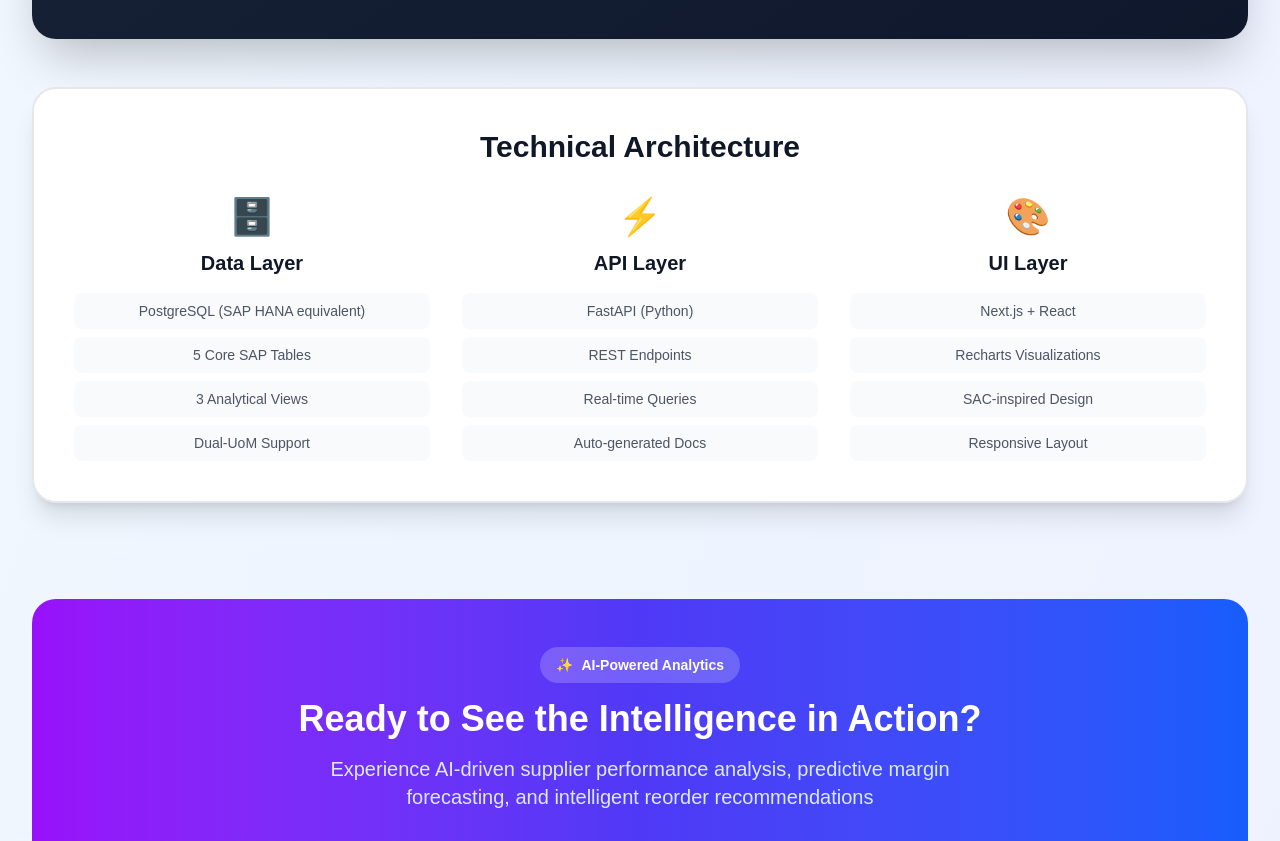
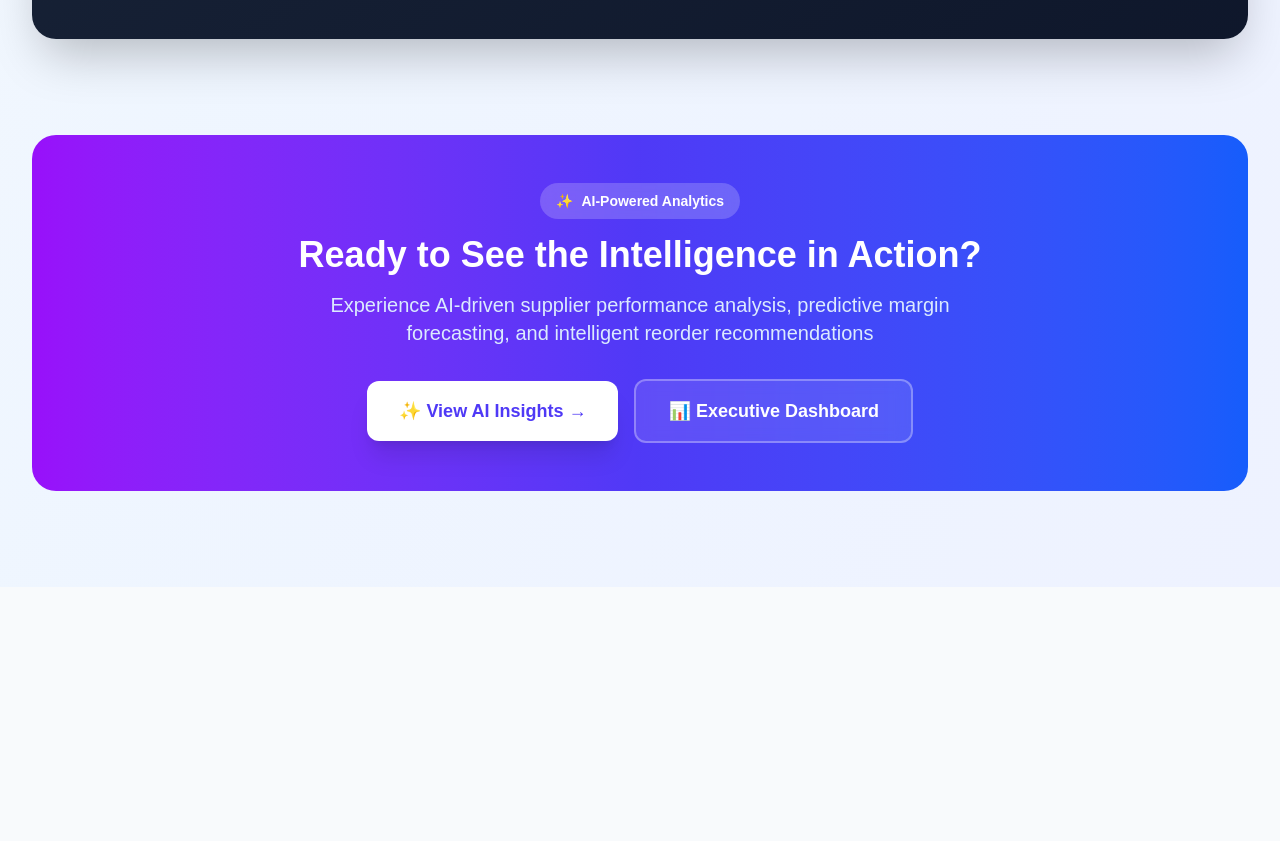
Before and after one commit to chadlmc1970/CatchWeight, a Next.js app in the folder frontend/: page / in a window 1280 px wide. Shown: the part 2837-3678 px from the top of the page. After the commit the page ends 3424 px from the top, so only its background shows below. Built offline with nearby package versions, Linux system fonts and the light colour scheme.

Commit message:
Remove Technical Architecture section from homepage
Simplified homepage by removing the Technical Architecture section
to focus more on business value and AI capabilities.

```diff
--- a/frontend/app/page.tsx
+++ b/frontend/app/page.tsx
@@ -320,46 +320,6 @@ export default function HomePage() {
           </div>
         </section>
 
-        {/* Technical Architecture */}
-        <section className="bg-white rounded-3xl p-10 shadow-xl border-2 border-gray-200">
-          <h2 className="text-3xl font-bold text-gray-900 mb-8 text-center">Technical Architecture</h2>
-
-          <div className="grid md:grid-cols-3 gap-8">
-            <TechStack
-              layer="Data Layer"
-              icon="🗄️"
-              technologies={[
-                "PostgreSQL (SAP HANA equivalent)",
-                "5 Core SAP Tables",
-                "3 Analytical Views",
-                "Dual-UoM Support"
-              ]}
-            />
-
-            <TechStack
-              layer="API Layer"
-              icon="⚡"
-              technologies={[
-                "FastAPI (Python)",
-                "REST Endpoints",
-                "Real-time Queries",
-                "Auto-generated Docs"
-              ]}
-            />
-
-            <TechStack
-              layer="UI Layer"
-              icon="🎨"
-              technologies={[
-                "Next.js + React",
-                "Recharts Visualizations",
-                "SAC-inspired Design",
-                "Responsive Layout"
-              ]}
-            />
-          </div>
-        </section>
-
         {/* CTA Section */}
         <section className="text-center py-12">
           <div className="bg-gradient-to-r from-purple-600 via-indigo-600 to-blue-600 rounded-3xl p-12 text-white relative overflow-hidden">
@@ -518,20 +478,3 @@ function BDCStep({ step, title, items }: { step: string; title: string; items: s
     </div>
   );
 }
-
-// Component: Tech Stack
-function TechStack({ layer, icon, technologies }: { layer: string; icon: string; technologies: string[] }) {
-  return (
-    <div className="text-center">
-      <div className="text-4xl mb-3">{icon}</div>
-      <h3 className="text-xl font-bold text-gray-900 mb-4">{layer}</h3>
-      <ul className="space-y-2">
-        {technologies.map((tech, idx) => (
-          <li key={idx} className="text-sm text-gray-600 bg-gray-50 rounded-lg py-2 px-3">
-            {tech}
-          </li>
-        ))}
-      </ul>
-    </div>
-  );
-}
```
